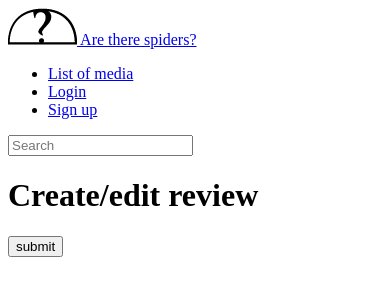
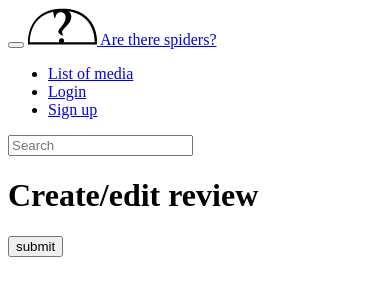
Before and after one commit to wlonk/are_there_spiders, a Django app: template are_there_spiders/phobias/templates/phobias/review_form.html in a window 390 px wide. Shown: the top 300 px of the page. Run offline with Django 3.2, Linux system fonts and the light colour scheme; the template is opened without the code that fills it, so the values that code supplies are empty; parts of the project's set-up code (start-up, migrations or seed data) failed here and were passed over; some libraries are stand-ins or nearby versions.

Commit message:
Fixed responsive header bug.
Woops, I took out something that looked useless, but was part of the responsive
behavior. Added it back with explanatory comment.

```diff
--- a/are_there_spiders/templates/base.html
+++ b/are_there_spiders/templates/base.html
@@ -16,8 +16,7 @@
       <script src="http://html5shim.googlecode.com/svn/trunk/html5.js"></script>
     <![endif]-->
 
-    <!-- Use this to quickly test CSS changes in a template,
-        then move to project.css -->
+    <!-- Use this to quickly test CSS changes in a template, then move to project.css -->
     {% block extra_css %}{% endblock extra_css %}
   </head>
 
@@ -25,7 +24,14 @@
 
     <div class="navbar navbar-inverse navbar-fixed-top">
       <div class="navbar-inner">
-        <div class="container">
+        <div class="container-fluid">
+          <!-- BEGIN RESPONSIVE JOY This makes the navbar expandable on small screens -->
+          <button type="button" class="btn btn-navbar" data-toggle="collapse" data-target=".nav-collapse">
+            <span class="icon-bar"></span>
+            <span class="icon-bar"></span>
+            <span class="icon-bar"></span>
+          </button>
+          <!-- END RESPONSIVE JOY -->
           <a class="brand" href="/"><img src="{% static 'img/logo.png' %}" alt="Logo" /> Are there spiders?</a>
           <div class="nav-collapse collapse">
             <ul class="nav">
```
